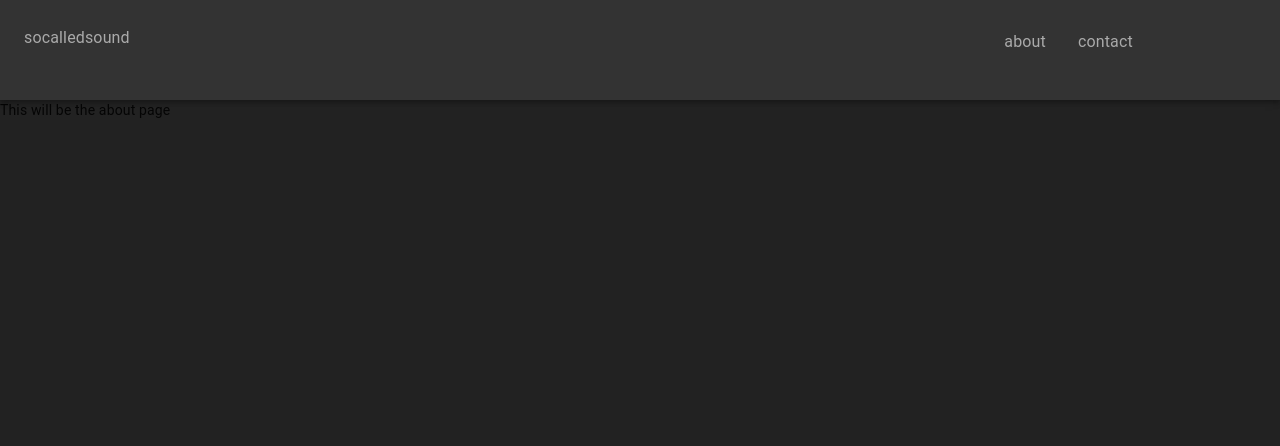
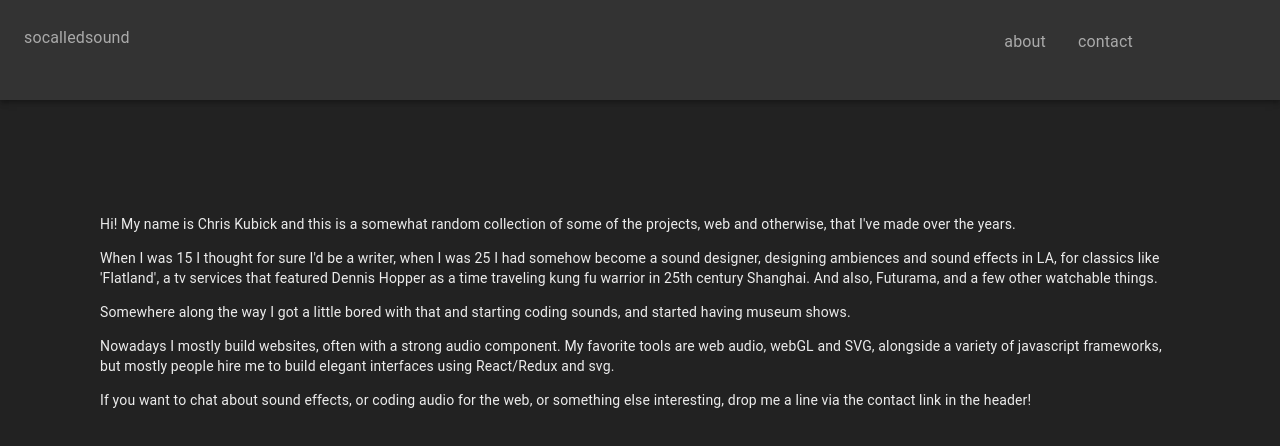
Before and after one commit to socalledsound/socalled-grid, a React (Create React App) app: page /about in a window 1280 px wide. Shown: the top 446 px of the page. Built offline with nearby package versions, Linux system fonts and the light colour scheme; what gl-react would draw is missing.

Commit message:
more projects and about

```diff
--- a/src/App.js
+++ b/src/App.js
@@ -10,7 +10,7 @@ const App = () => {
         <Switch>
             <Route exact path="/" component={GridContainer}/>
             <Route path="/about" component={About}/>
-            <Route path="/birds" component={BirdsApp}/>
+            {/* <Route path="/birds" component={BirdsApp}/> */}
             {/* <Redirect to="/" /> */}
         </Switch>
      );
--- a/src/assets/images.js
+++ b/src/assets/images.js
@@ -16,12 +16,16 @@ import grassGrowing from './img/grassgrowing1.jpg'
 import nimmoi from './img/NIMMOI.jpg'
 import weWillLive from './img/weWillLiveMosque.jpg'
 import wan from './img/wanTooSmall.jpg'
+import lrs from './img/lrs.jpg'
+import baduEyes from './img/badu-eyes.jpg'
 // './img/'
 // './img/'
 // './img/'
 // './img/'
 
 export const images = {
+    lrs,
+    baduEyes,
     birds,
     m3to,
     laSelva,
--- a/src/assets/projects.js
+++ b/src/assets/projects.js
@@ -4,19 +4,19 @@ export const projects = [
     {
         id: 24,
         title: 'so many birds',
-        url: '/birds',
+        url: 'https://determined-mclean-a05a6d.netlify.app/',
         imageURL : images.birds,
         code : null,
-        description : "some fun little bird companions for your time at home."
+        description : "some fun little bird companions for your time at home, made with React/Redux, web audio, SVG and webGL."
     },
 
     {
-        id: 24,
+        id: 25,
         title: 'many many more than one',
         url: '/m3to-test',
         imageURL : images.m3to,
         code : null,
-        description : "this is a test for a project called 'many many more than one'",
+        description : "this is a test for a project called 'many many more than one', made with React/Redux, web audio, SVG and webGL.",
     },
 
     {
@@ -29,6 +29,14 @@ export const projects = [
 
     },
     {
+        id: 26,
+        title: "language removal services",
+        url: 'http://languageremoval.com',
+        imageURL : images.lrs,
+        code : null,
+        description : "LRS was my first website, and my first company, back in 1999.  It's been my most durable project, with shows around the world for many years.  I think it's mostly retired now that everyone on youtube seems to have picked up the technique.  I updated the site around 2012 using vue.js.",
+    },
+    {
         id: 0,
         title: 'this is not la selva',
         url: 'http://www.thisisnotlaselva.net',
@@ -36,6 +44,15 @@ export const projects = [
         code : null,
         description : "A kinda sorta homage to David Tudor and Francisco Lopez.  Or maybe I'm just having fun.  The sounds come from cartoon sound effects libraries."
     },
+    {
+        id: 27,
+        title: "badu eyes #23",
+        url: 'https://socalledsound.github.io/baduEyes/',
+        imageURL : images.baduEyes,
+        code : null,
+        description : "generative pixel fun with canvas and p5",
+    },
+
     {
         id: 2,
         title: 'owl dervish character',
@@ -47,7 +64,7 @@ export const projects = [
     },
     {
         id: 3,
-        name: 'hum - human',
+        title: 'hum - human',
         url: 'https://www.youtube.com/embed/eYW16vkYZg4',
         imageURL : images.humHuman,
         code : null,
@@ -55,7 +72,7 @@ export const projects = [
     },
     {
         id: 4,
-        name: 'surprise!',
+        title: 'surprise!',
         url: 'https://www.youtube.com/embed/OaEhp_vaNEI',
         imageURL : images.surprise,
         code : null,
@@ -63,7 +80,7 @@ export const projects = [
     },
     {
         id: 5,
-        name: 'the sound of fire',
+        title: 'the sound of fire',
         url: images.soundOfFire,
         imageURL : images.soundOfFire,
         code : null,
@@ -72,7 +89,7 @@ export const projects = [
     },
     {
         id: 6,
-        name: 'silence, please',
+        title: 'silence, please',
         url: './img/silencePleaseTable.jpg',
         imageURL : images.silencePlease,
         code : null,
@@ -81,7 +98,7 @@ export const projects = [
     },
     {
         id: 7,
-        name: 'flesh ++ blood',
+        title: 'flesh ++ blood',
         url: 'https://www.youtube.com/embed/EOWURxOJRl8',
         imageURL : images.fleshBlood,
         code : null,
@@ -90,7 +107,7 @@ export const projects = [
     },
     {
         id: 8,
-        name: 'full metal jackets',
+        title: 'full metal jackets',
         url: 'https://socalledsound.github.io/owlDervish1/',
         imageURL : images.fmj,
         code : null,
@@ -99,7 +116,7 @@ export const projects = [
     },
     {
         id: 9,
-        name: 'library book',
+        title: 'library book',
         url: null,
         imageURL : images.libraryBook,
         code : null,
@@ -108,7 +125,7 @@ export const projects = [
     },
     {
         id: 10,
-        name: 'room tone',
+        title: 'room tone',
         url: 'https://www.youtube.com/embed/uE_f1gvxSAM',
         imageURL : images.roomTone,
         code : null,
@@ -116,7 +133,7 @@ export const projects = [
     },
     {
         id: 11,
-        name: 'the sound of grass growing',
+        title: 'the sound of grass growing',
         url: 'https://socalledsound.github.io/owlDervish1/',
         imageURL : images.grassGrowing,
         code : null,
@@ -124,7 +141,7 @@ export const projects = [
     },
     // {
     //     id: 12,
-    //     name: 'silence, please',
+    //     title: 'silence, please',
     //     url: 'https://socalledsound.github.io/owlDervish1/',
     //     imageURL : images.nimmoi,
     //     code : null,
@@ -133,7 +150,7 @@ export const projects = [
     // },
     // {
     //     id: 12,
-    //     name: 'silence, please',
+    //     title: 'silence, please',
     //     url: 'https://socalledsound.github.io/owlDervish1/',
     //     imageURL : images.weWillLive,
     //     code : null,
@@ -142,7 +159,7 @@ export const projects = [
     // },
     {
         id: 12,
-        name: 'what america needs',
+        title: 'what america needs',
         url: 'https://www.youtube.com/embed/AxT_BGVrLVM',
         imageURL : images.wan,
         code : null,
--- a/src/components/About.js
+++ b/src/components/About.js
@@ -1,9 +1,24 @@
-import React from 'react';
-
+import React from 'react'
+import './about.css'
 const About = () => {
     return (
-        <div>
-            This will be the about page
+        <div className="container">
+            <p >
+                Hi!  My name is Chris Kubick and this is a somewhat random collection of some of
+                the projects, web and otherwise, that I've made over the years.</p>
+                <p>When I was 15 I thought for sure I'd be a writer, when I was 25 I had somehow become a sound designer,
+                designing ambiences and sound effects in LA, for classics like 'Flatland', a tv services
+                that featured Dennis Hopper as a time traveling kung fu warrior in 25th century Shanghai.
+                And also, Futurama, and a few other watchable things.</p>
+                <p>Somewhere along the way I got a little
+                bored with that and starting coding sounds, and started having museum shows.</p>
+                <p>Nowadays I mostly
+                build websites, often with a strong audio component.  My favorite tools are web audio, webGL and SVG,
+                alongside a variety of javascript frameworks, but mostly people hire me to build elegant interfaces
+                using React/Redux and svg.</p>
+                <p>If you want to chat about sound effects, or coding audio for the web,
+                or something else interesting, drop me a line via the contact link in the header!
+            </p>
         </div>
      );
 }
--- a/src/components/ItemDescription.js
+++ b/src/components/ItemDescription.js
@@ -1,4 +1,4 @@
-import React from 'react'
+import React, { useState } from 'react'
 
 
 const styles = {
@@ -19,7 +19,15 @@ const styles = {
         // }
       },
       link : {
+        color: '#add8e6',
+        width: '100px',
+        height : '2rem',
         textDecoration : 'none',
+      },
+      hover : {
+        width: '100px',
+        height : '2rem',
+        color: 'aqua',
       },
       description : {
           width : '20rem',
@@ -29,13 +37,24 @@ const styles = {
 }
 
 const ItemDescription = ({project}) => {
+
+
+    const [hover, toggleHover ] = useState(false)
+
     return (
         <div style={styles.container}>
             {/* <Link to={{ pathname: project.url }} target="_blank" >
                 <h4 style={styles.title}>{project.title}</h4>
             </Link> */}
             {/* <a href={project.url} target="_blank" rel="noreferrer">{project.title}</a> */}
-            <a href={project.url} style={styles.link}>{project.title}</a>
+            <a
+                href={project.url}
+                style={hover ? styles.hover : styles.link}
+                onMouseEnter={() => toggleHover(!hover)}
+                onMouseLeave={() => toggleHover(!hover)}
+                >
+                    {project.title}
+            </a>
             <p style={styles.description}>{project.description}</p>
         </div>
      );
--- /dev/null
+++ b/src/components/about.css
@@ -0,0 +1,7 @@
+.container {
+  padding: 100px;
+}
+
+p {
+  color: #ececec;
+}
```
Also changed, not shown: src/assets/img/lrs.jpg (added), src/assets/img/m3to-test.jpg (added).
